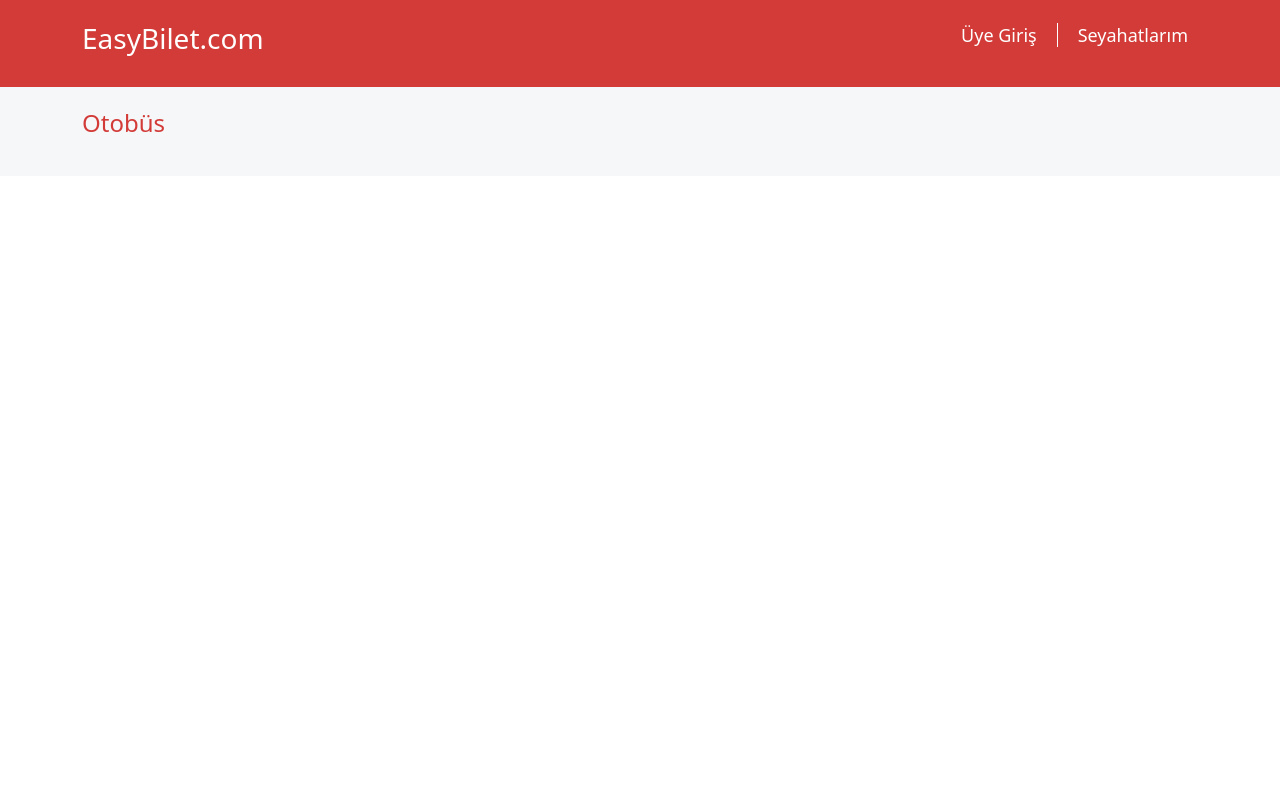
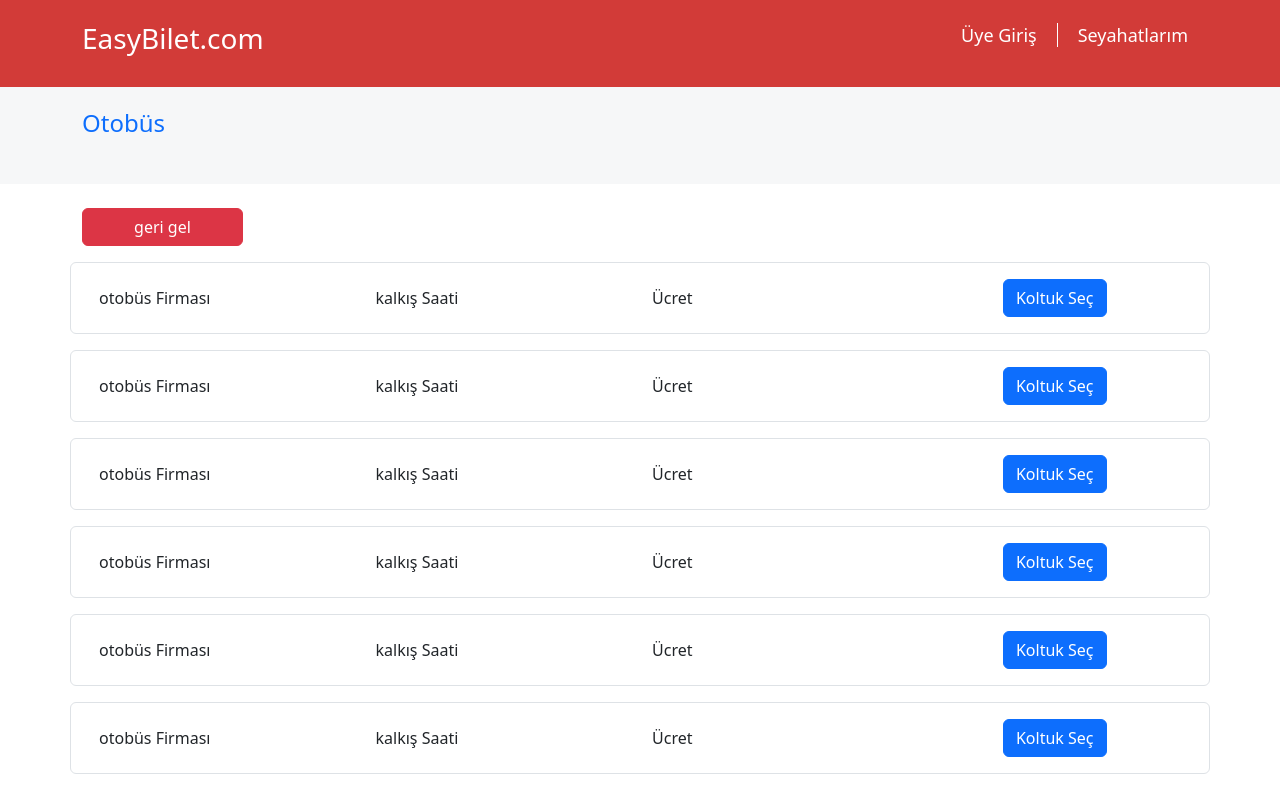
Before and after one commit to nour974/easy-bilet, a React (Create React App) app in the folder frontend/easy-bilet/: page /biletal/sefersec in a window 1280 px wide. Shown: the top 790 px of the page. Built offline with nearby package versions, Linux system fonts and the light colour scheme.

Commit message:
add card pages

```diff
--- a/frontend/easy-bilet/src/components/BiletAl.jsx
+++ b/frontend/easy-bilet/src/components/BiletAl.jsx
@@ -8,6 +8,7 @@
 import { MobileDatePicker } from "@mui/x-date-pickers/MobileDatePicker";
 import { DesktopDatePicker } from "@mui/x-date-pickers/DesktopDatePicker";
 import { StyledEngineProvider } from "@mui/material";
+import { Link } from "react-router-dom";
 function BiletAl() {
   const [value, setValue] = React.useState(dayjs("2022-04-07"));
   return (
@@ -71,7 +72,7 @@
         </div>
         <div className="row"></div>
        <div className="px-lg-0 p-3 col-lg-3 mt-3">
-       <button class="btn btn-primary w-100 p-lg p-2">Bilet Bul</button>
+       <Link to='sefersec' class="btn btn-primary w-100 p-lg p-2">Bilet Bul</Link>
        </div>
       </form>
     </div>
--- a/frontend/easy-bilet/src/components/ErrorPage.jsx
+++ b/frontend/easy-bilet/src/components/ErrorPage.jsx
@@ -1,16 +1,14 @@
 import { useRouteError } from "react-router-dom";
 
 export default function ErrorPage() {
-  const error = useRouteError();
-  console.error(error);
+  // const error = useRouteError();
+  // console.error(error);
 
   return (
     <div id="error-page">
       <h1>Oops!</h1>
       <p>Sorry, an unexpected error has occurred.</p>
-      <p>
-        <i>{error.statusText || error.message}</i>
-      </p>
+
     </div>
   );
 }
--- a/frontend/easy-bilet/src/components/Header.jsx
+++ b/frontend/easy-bilet/src/components/Header.jsx
@@ -1,6 +1,5 @@
 import React from "react";
-import { BrowserRouter, Link, NavLink, Route, Routes } from "react-router-dom";
-import Login from "./Login";
+import {  NavLink } from "react-router-dom";
 
 function Header() {
   return (
@@ -21,7 +20,7 @@
       <nav className="color-dark head-2">
         <ul className="container list-unstyled ">
           <li>
-            <NavLink to={"bilet-al"}>
+            <NavLink to={"biletal"} className="d-inline-block">
               <h4>
               Otobüs
               </h4>
--- /dev/null
+++ b/frontend/easy-bilet/src/components/SeferCard.jsx
@@ -0,0 +1,16 @@
+import React from "react";
+
+function SeferCard() {
+  return (
+    <div className="row border p-3 rounded align-items-center">
+      <div className="col-3">otobüs Firması</div>
+      <div className="col-3">kalkış Saati</div>
+      <div className="col-3">Ücret</div>
+      <div className="col-3 d-flex justify-content-center">
+        <button className="btn btn-primary">Koltuk Seç</button>
+      </div>
+    </div>
+  );
+}
+
+export default SeferCard;
--- /dev/null
+++ b/frontend/easy-bilet/src/components/SeferSec.jsx
@@ -0,0 +1,23 @@
+import React from "react";
+import { Link } from "react-router-dom";
+import SeferCard from "./SeferCard";
+
+function SeferSec() {
+  return (
+    <div>
+      <div className="mb-3">
+        <Link to={'../'} style={{ width: "161px" }} className="btn btn-danger">
+          geri gel
+        </Link>
+      </div>
+      <div>
+        {
+            [1,2,3,4,5,6,7].map(e=> <div className="mt-3"><SeferCard/></div>)
+        }
+
+      </div>
+    </div>
+  );
+}
+
+export default SeferSec;
--- a/frontend/easy-bilet/src/routes/Crouters.jsx
+++ b/frontend/easy-bilet/src/routes/Crouters.jsx
@@ -1,18 +1,23 @@
 import React from "react";
 import { Route, Routes } from "react-router-dom";
 import BiletAl from "../components/BiletAl";
+import ErrorPage from "../components/ErrorPage";
 import Login from "../components/Login";
 import Member from "../components/Member";
+import SeferSec from "../components/SeferSec";
 import Seyahatlarim from "../components/Seyahatlarim";
-
 
 function Croutes() {
   return (
     <Routes>
+      <Route path="/biletal">
+        <Route index element={<BiletAl />}/>
+        <Route path="sefersec" element={<SeferSec />}/>
+      </Route>
       <Route path="/login" element={<Login />}></Route>
       <Route path="/seyahatlarim" element={<Seyahatlarim />}></Route>
-      <Route path="/bilet-al" element={<BiletAl/>}></Route>
-      <Route path="/Member" element={<Member/>}></Route>
+      <Route path="/Member" element={<Member />}></Route>
+      <Route path="*" element={<ErrorPage />} />
     </Routes>
   );
 }
```
